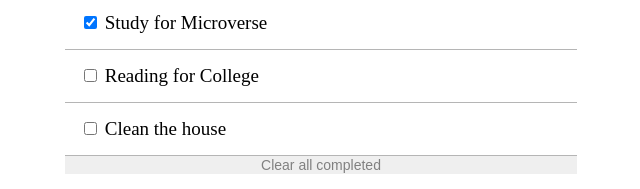
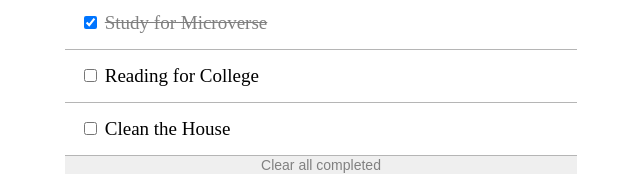
Before and after one commit to RadiactiveJesus/ToDo-List, a website built with webpack: page src/index.html in a window 1280 px wide. Both pictures are taken after a click on the checkbox 409 px from the left and 387 px from the top of the page. Shown: the part 365-554 px from the top of the page, 319-959 px from the left. Built offline with nearby package versions, Linux system fonts and the light colour scheme.

Commit message:
Updating status for tasks on click

```diff
--- a/src/index.js
+++ b/src/index.js
@@ -1,4 +1,9 @@
 import './style.css';
+import {ToDoList} from './todoList.js'
+
+const item1 = new ToDoList('Study for Microverse')
+const item2 = new ToDoList('Reading for College')
+const item3 = new ToDoList('Clean the House')
 
 const toDoTasks = [
   {
@@ -12,7 +17,7 @@ const toDoTasks = [
     index: 1,
   },
   {
-    description: 'Clean the house',
+    description: 'Clean the House',
     completed: false,
     index: 2,
   },
@@ -21,10 +26,10 @@ const toDoTasks = [
 function populateList() {
   const todoList = document.getElementById('item-list');
 
-  toDoTasks.forEach((item) => {
+  ToDoList.list.forEach((item) => {
     const listItem = document.createElement('li');
     listItem.innerHTML = `
-    <input class="checkbox" type="checkbox" name="" value="">
+    <input id="${item.index}" class="checkbox" type="checkbox" name="" value="">
     <span>${item.description}</span>
     `;
     todoList.appendChild(listItem);
@@ -32,3 +37,12 @@ function populateList() {
 }
 
 populateList();
+
+const listCheckboxes = [...document.getElementsByClassName('checkbox')]
+listCheckboxes.forEach((element) => {
+  element.addEventListener('change', () => {
+    const index = parseInt(element.id)
+    ToDoList.list[index].update()
+    element.nextElementSibling.classList.toggle('complete')
+  })
+})
--- a/src/style.css
+++ b/src/style.css
@@ -134,3 +134,8 @@ li {
     display: grid;
   }
 }
+
+.complete {
+  text-decoration: line-through;
+  color: grey;
+}
--- /dev/null
+++ b/src/todoList.js
@@ -0,0 +1,18 @@
+export class ToDoList {
+  static list = []
+
+  constructor(description) {
+    this.description = description,
+    this.complete = false,
+    this.index = ToDoList.list.length
+    ToDoList.list.push(this)
+  }
+
+  update() {
+    if (this.complete) {
+      this.complete = false;
+    } else {
+      this.complete = true;
+    }
+  }
+}
--- a/webpack.config.js
+++ b/webpack.config.js
@@ -4,7 +4,7 @@ const HtmlWebpackPlugin = require('html-webpack-plugin');
 
 module.exports = {
   mode: 'development',
-  entry: './src/index.js',
+  entry: ['./src/index.js', './src/todoList.js'],
   devServer: {
     static: './dist',
   },
```
